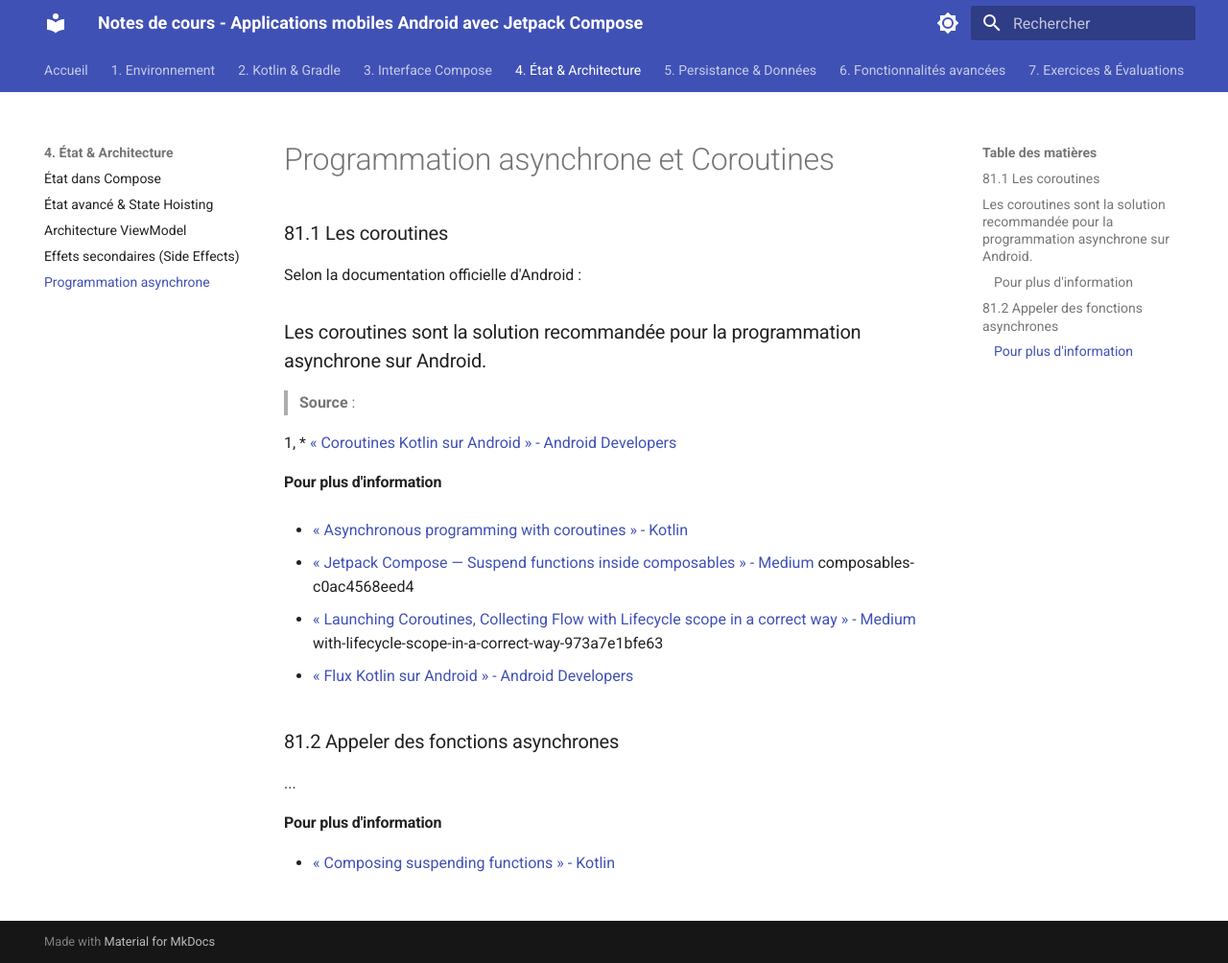
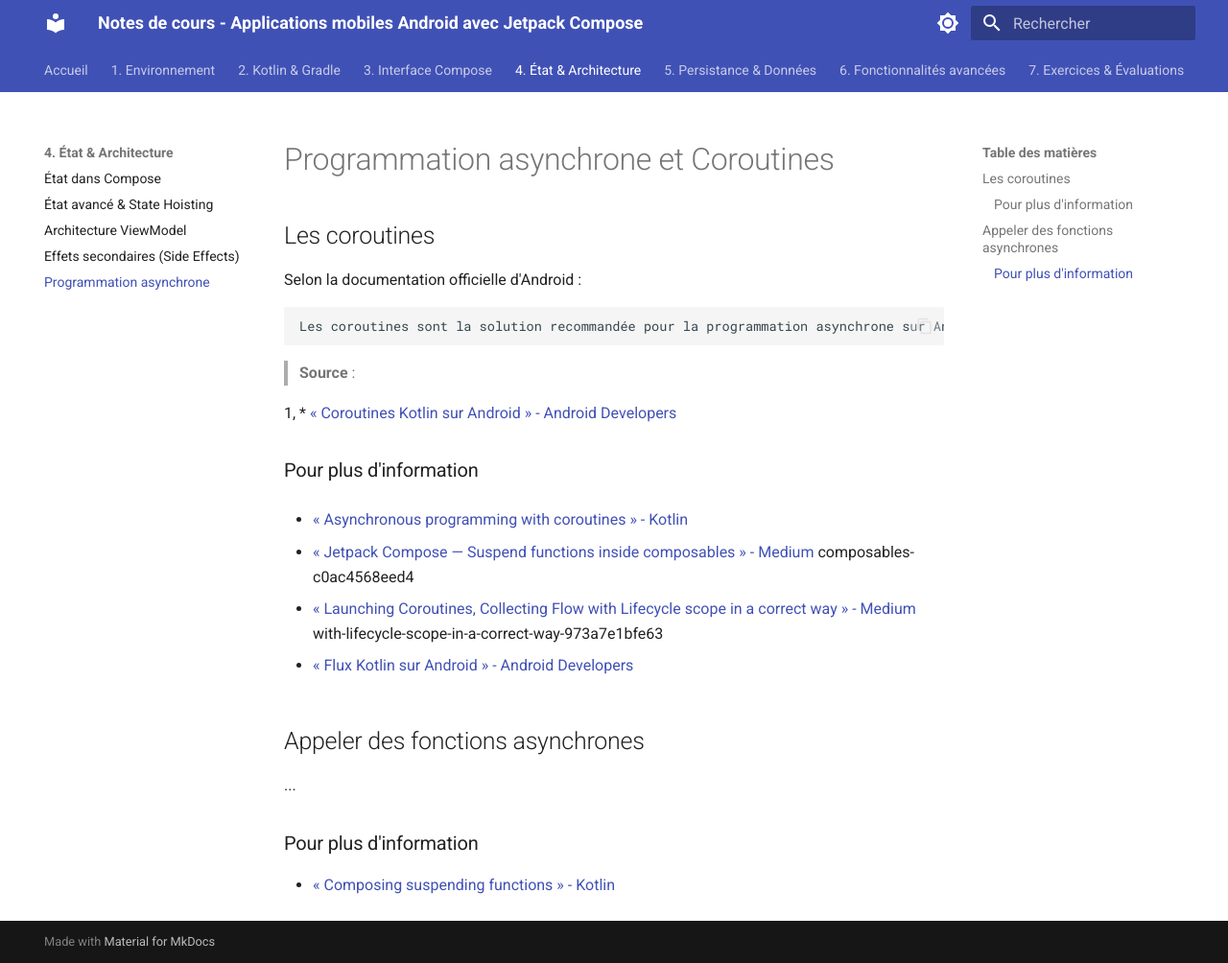
Before and after one commit to Apps-Mobiles-2-Victo/notes_de_cours, an MkDocs documentation site: the page built from docs/04-etat-architecture/programmation-asynchrone.md, in a window 1280 px wide and 1004 px high. Shown: the whole window at 96% size. Built offline with MkDocs 1.6.1 and Material for MkDocs 9.7.7, drawn with Linux system fonts in a browser that asks for light colours.

Commit message:
Refactor documentation formatting in programmation-asynchrone.md for improved clarity and consistency

````diff
--- a/docs/04-etat-architecture/programmation-asynchrone.md
+++ b/docs/04-etat-architecture/programmation-asynchrone.md
@@ -5,13 +5,15 @@ title: "Programmation asynchrone et Coroutines"
 # Programmation asynchrone et Coroutines
 
 
-### 81.1 Les coroutines
+## Les coroutines
 
 
 Selon la documentation officielle d'Android :
 
 
-### Les coroutines sont la solution recommandée pour la programmation asynchrone sur Android.
+```
+Les coroutines sont la solution recommandée pour la programmation asynchrone sur Android.
+```
 
 
 > **Source** :
@@ -19,7 +21,7 @@ Selon la documentation officielle d'Android :
 1, * [« Coroutines Kotlin sur Android » - Android Developers](https://developer.android.com/kotlin/coroutines?hl=fr)
 
 
-#### Pour plus d'information
+### Pour plus d'information
 
 
 * [« Asynchronous programming with coroutines » - Kotlin](https://kotlinlang.org/spec/asynchronous-programming-with-coroutines.html)
@@ -36,13 +38,13 @@ with-lifecycle-scope-in-a-correct-way-973a7e1bfe63
 * [« Flux Kotlin sur Android » - Android Developers](https://developer.android.com/kotlin/flow?hl=fr)
 
 
-### 81.2 Appeler des fonctions asynchrones
+## Appeler des fonctions asynchrones
 
 
 ...
 
 
-#### Pour plus d'information
+### Pour plus d'information
 
 
 * [« Composing suspending functions » - Kotlin](https://kotlinlang.org/docs/composing-suspending-functions.html)
````
